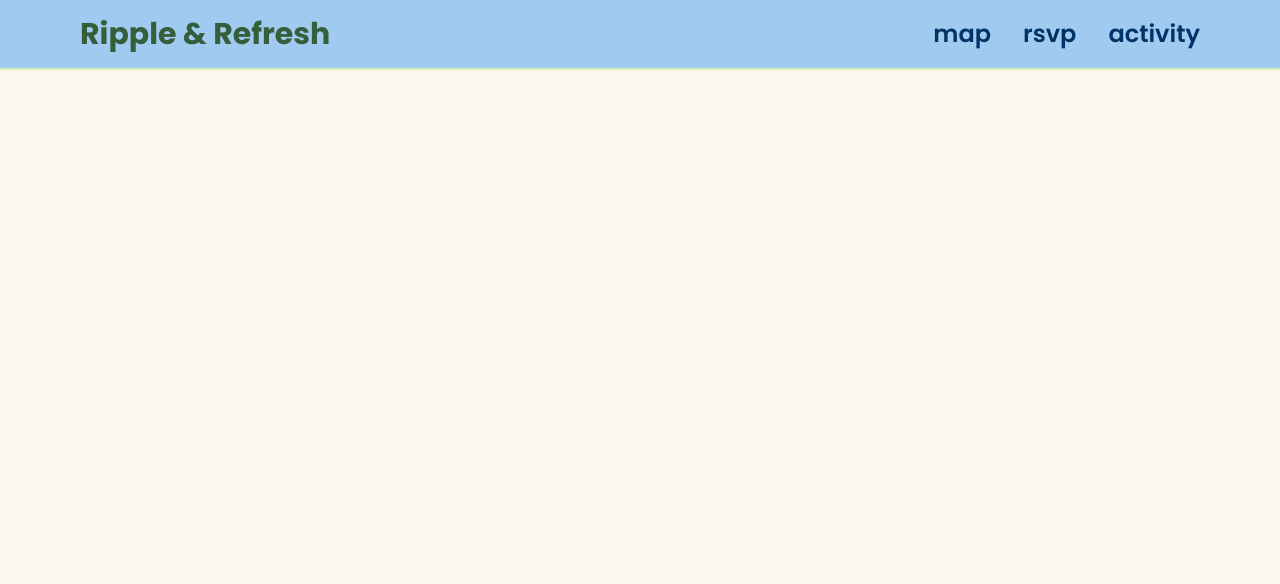
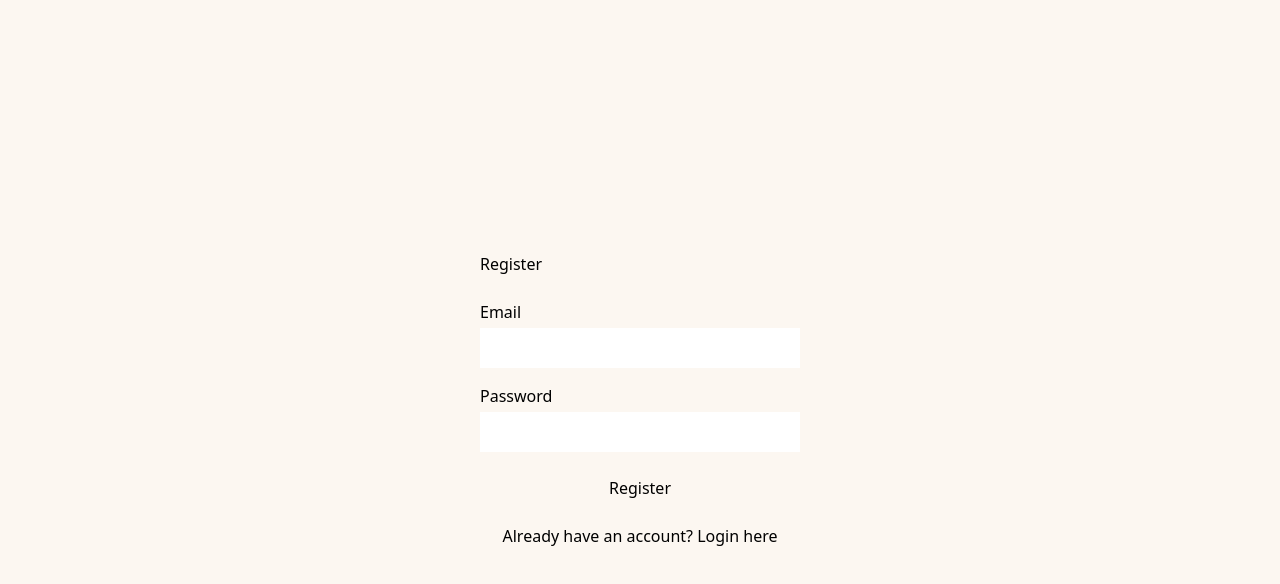
Before and after one commit to aaguilar1892/guided-project, a React (Vite) app: page /register in a window 1280 px wide. Shown: the top 584 px of the page. Built offline with nearby package versions, Linux system fonts and the light colour scheme; no server answers.

Commit message:
user authentication firebase

```diff
--- a/src/App.jsx
+++ b/src/App.jsx
@@ -6,29 +6,66 @@ import { BrowserRouter as Router, Routes, Route } from "react-router-dom";
 import MapPage from "./pages/MapPage";
 import ActivityPage from "./pages/ActivityPage";
 import RsvpPage from "./pages/RsvpPage";
+import LoginPage from "./pages/LoginPage";
+import RegisterPage from "./pages/RegisterPage";
+import LandingPage from "./pages/LandingPage";
+import { AuthProvider } from "./contexts/authContext";
+import PrivateRoute from "./components/PrivateRoute";
 
 function App() {
   return (
+    <AuthProvider>
       <Router>
-      {/* Regardless of what page we're on, we ALWAYS render the Navbar */}
+        <Routes>
+          {/* Landing Page at Root Path */}
+          <Route path="/" element={<LandingPage />} />
+          {/* Protected Routes */}
+          <Route
+            path="/home"
+            element={
+              <PrivateRoute>
+                <>
                   <Navbar />
-      <Routes>
-        {/* Home route displaying Navbar, FeaturedItem, and Dashboard */}
-        <Route
-          path="/"
-          element={
-            <>
                   <FeaturedItem />
                   <Dashboard />
                 </>
+              </PrivateRoute>
             }
           />
           {/* Browse route displaying Navbar and BrowsePage */}
-        <Route path="/map" element={<MapPage />} />
-        <Route path="/activity" element={<ActivityPage />} />
-        <Route path="/rsvp" element={<RsvpPage />} />
+          <Route
+            path="/map"
+            element={
+              <PrivateRoute>
+	              <Navbar />
+                <MapPage />
+              </PrivateRoute>
+            }
+          />
+          <Route
+            path="/activity"
+            element={
+              <PrivateRoute>
+	              <Navbar />
+                <ActivityPage />
+              </PrivateRoute>
+            }
+          />
+          <Route
+            path="/rsvp"
+            element={
+              <PrivateRoute>
+	              <Navbar />
+                <RsvpPage />
+              </PrivateRoute>
+            }
+          />
+          {/* Public Routes */}
+          <Route path="/login" element={<LoginPage />} />
+          <Route path="/register" element={<RegisterPage />} />
         </Routes>
       </Router>
+    </AuthProvider>
   );
 }
 
--- a/src/components/Navbar.jsx
+++ b/src/components/Navbar.jsx
@@ -6,7 +6,7 @@ function Navbar() {
   return (
     <>
         <div className="flex flex-row justify-between items-center px-20 py-4 bg-pastelblue">
-            <Link to="/" className="text-darkgreen text-3xl poppins-bold hover:text-pastelgreen transition duration-300">
+            <Link to="/home" className="text-darkgreen text-3xl poppins-bold hover:text-pastelgreen transition duration-300">
                 Ripple & Refresh
             </Link>
             <div className="flex flex-row gap-8 poppins-semibold text-2xl text-darkblue">
--- /dev/null
+++ b/src/components/PrivateRoute.jsx
@@ -0,0 +1,17 @@
+import React from 'react';
+import { Navigate } from 'react-router-dom';
+import { useAuth } from '../contexts/authContext';
+
+function PrivateRoute({ children }) {
+    const { user } = useAuth();  // Create the user object with the useAuth function.
+		// note that if the user does not exist, the object is UNDEFINED
+    // Redirect to LandingPage if not logged in
+    if (!user) {
+        return <Navigate to="/" />;  // Correct redirect for non-logged-in users
+    }
+
+    // Otherwise, render the child components
+    return children;
+}
+
+export default PrivateRoute;
--- /dev/null
+++ b/src/contexts/authContext.jsx
@@ -0,0 +1,28 @@
+import { createContext, useContext, useEffect, useState } from 'react';
+import { onAuthStateChanged, signInWithEmailAndPassword, createUserWithEmailAndPassword, signOut } from 'firebase/auth';
+import { auth } from '../firebase/firebase';
+
+const AuthContext = createContext();
+
+export const useAuth = () => useContext(AuthContext);
+
+export const AuthProvider = ({ children }) => {
+    const [user, setUser] = useState(null);
+
+    useEffect(() => {
+        const unsubscribe = onAuthStateChanged(auth, (user) => {
+            setUser(user);  // Ensure 'user' state is updated
+        });
+        return unsubscribe;
+        }, []);
+
+    const login = (email, password) => signInWithEmailAndPassword(auth, email, password);
+    const register = (email, password) => createUserWithEmailAndPassword(auth, email, password);
+    const logout = () => signOut(auth);
+
+    return (
+        <AuthContext.Provider value={{ user, login, register, logout }}>
+            {children}
+        </AuthContext.Provider>
+  );
+};
--- /dev/null
+++ b/src/firebase/auth.js
@@ -0,0 +1,28 @@
+import { auth } from "./firebase";
+import { createUserWithEmailAndPassword, sendEmailVerification, sendPasswordResetEmail, signInWithEmailAndPassword, signInWithPopup, updatePassword } from "firebase/auth";
+
+export const doCreateUserWithEmailAndPassword = async (email, password) => {
+    return createUserWithEmailAndPassword(auth, email, password);
+};
+
+export const doSignInWithEmailAndPassword = (email, password) => {
+    return signInWithEmailAndPassword(auth, email, password);
+};
+
+export const doSignOut = () => {
+    return auth.signOut();
+};
+
+export const doPasswordReset = (email) => {
+    return sendPasswordResetEmail(auth, email);
+};
+
+export const doPasswordChange = (password) => {
+    return updatePassword(auth.currentUser, password);
+};
+
+export const doSendEmailVerification = () => {
+    return sendEmailVerification(auth.currentUser, {
+        url: `${window.location.origin}/home`,
+    });
+};
--- /dev/null
+++ b/src/pages/LandingPage.jsx
@@ -0,0 +1,21 @@
+import React from 'react';
+import { Link } from 'react-router-dom';
+
+function LandingPage() {
+  return (
+    <div className="flex flex-col items-center justify-center h-screen">
+      <h1 className="">Welcome to Ripple & Refresh</h1>
+      <p className="text-lg text-darkblue mb-6">Please log in or register to continue</p>
+      <div className="flex space-x-4">
+        <Link to="/login" className="px-6 py-3">
+          Login
+        </Link>
+        <Link to="/register" className="px-6 py-3">
+          Register
+        </Link>
+      </div>
+    </div>
+  );
+}
+
+export default LandingPage;
--- /dev/null
+++ b/src/pages/LoginPage.jsx
@@ -0,0 +1,55 @@
+import React, { useEffect, useState } from 'react';
+import { Link, useNavigate } from 'react-router-dom';
+import { useAuth } from '../contexts/authContext';
+
+function LoginPage() {
+	const { user, login } = useAuth();
+    const [email, setEmail] = useState('');
+    const [password, setPassword] = useState('');
+    const [error, setError] = useState('');
+    const navigate = useNavigate();
+
+    useEffect(() => {
+        if (user) {  // Check if a user is logged in
+            navigate('/home'); // Redirect to home if logged in
+        }
+    }, [user, navigate]);  // 'user' state triggers navigation to /home
+
+    const handleSubmit = async (e) => {
+        e.preventDefault();
+        try {
+            await login(email, password);
+            navigate('/home');  // Ensure you navigate to '/home' after login
+            } catch (error) {
+            setError('Invalid credentials, please try again.');
+        }
+    };
+
+    return (
+        <div className="flex items-center justify-center h-screen">
+            <form onSubmit={handleSubmit} className="p-6">
+                <h2 className="">Login</h2>
+                {error && <p className="">{error}</p>}
+                <input
+                    type="email"
+                    placeholder="Email"
+                    value={email}
+                    onChange={(e) => setEmail(e.target.value)}
+                    className="p-2 mt-2 w-full"
+                    required
+                />
+                <input
+                    type="password"
+                    placeholder="Password"
+                    value={password}
+                    onChange={(e) => setPassword(e.target.value)}
+                    className="p-2 mt-2 w-full"
+                    required
+                />
+                <button type="submit" className="p-2 mt-4 w-full">Login</button>
+            </form>
+        </div>
+    );
+}
+
+export default LoginPage;
--- /dev/null
+++ b/src/pages/RegisterPage.jsx
@@ -0,0 +1,68 @@
+import React, { useState } from 'react';
+import { Link, useNavigate } from 'react-router-dom';
+import { useAuth } from '../contexts/authContext';
+
+function RegisterPage() {
+    const [error, setError] = useState('');
+    const { register } = useAuth();
+    const [email, setEmail] = useState('');
+    const [password, setPassword] = useState('');
+    const navigate = useNavigate();
+
+    const handleRegister = async (e) => {
+        e.preventDefault();
+        try {
+            await register(email, password);
+            navigate('/home'); // Redirect to home after registration
+        } catch (error) {
+            setError('This email is already registered. Please use a different email.');
+        }
+    };
+
+    return (
+        <div className="flex justify-center items-center h-screen">
+            <div className="p-8 w-full sm:w-96">
+                <h2 className="mb-6">Register</h2>
+
+                {error && <p className="mb-4">{error}</p>}
+
+                <form onSubmit={handleRegister}>
+                    <div className="mb-4">
+                        <label htmlFor="email" className="block">Email</label>
+                        <input
+                            type="email"
+                            id="email"
+                            className="mt-1 block w-full px-4 py-2"
+                            value={email}
+                            onChange={(e) => setEmail(e.target.value)}
+                            required
+                        />
+                    </div>
+
+                    <div className="mb-4">
+                        <label htmlFor="password" className="block">Password</label>
+                        <input
+                            type="password"
+                            id="password"
+                            className="mt-1 block w-full px-4 py-2"
+                            value={password}
+                            onChange={(e) => setPassword(e.target.value)}
+                            required
+                        />
+                    </div>
+
+                    <button type="submit" className="w-full py-2">Register</button>
+                </form>
+
+                <div className="mt-4 text-center">
+                    <p className="">
+                        Already have an account?{' '}
+                        <Link to="/login" className="">Login here</Link>
+                    </p>
+                </div>
+            </div>
+        </div>
+    );
+}
+
+export default RegisterPage;
```
Lines whose indentation alone changed are shown as unchanged.
